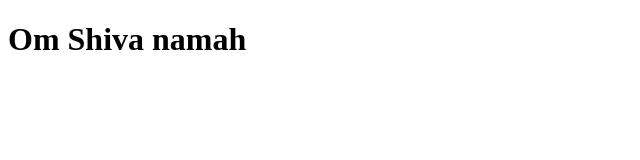
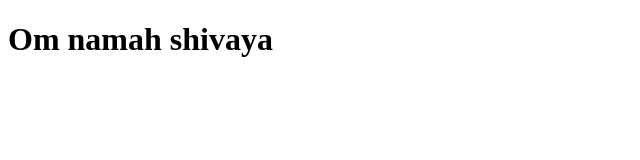
Before and after one commit to purnakunche13/Github-Practice, a plain HTML site: page index.html in a window 1280 px wide. Shown: the whole page, without its empty margins (0-640 px from the left). Drawn offline with Linux system fonts and the light colour scheme.

Commit message:
Add index.html file

```diff
--- a/index.html
+++ b/index.html
@@ -6,6 +6,6 @@
     <title>Document</title>
 </head>
 <body>
-    <h1>Om Shiva namah</h1>
+    <h1>Om namah shivaya</h1>
 </body>
 </html>
```
